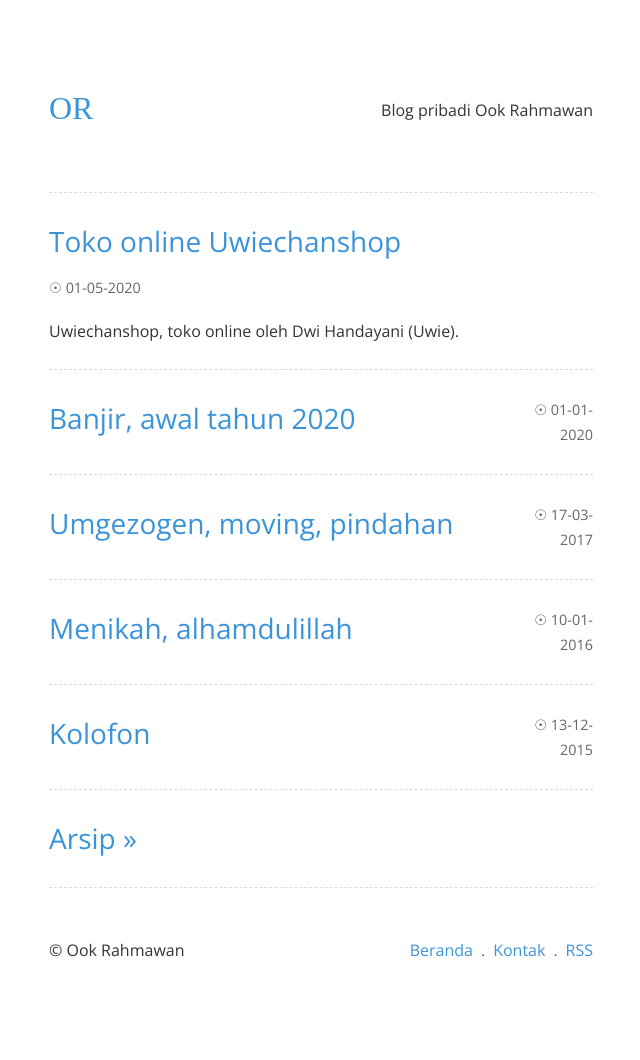
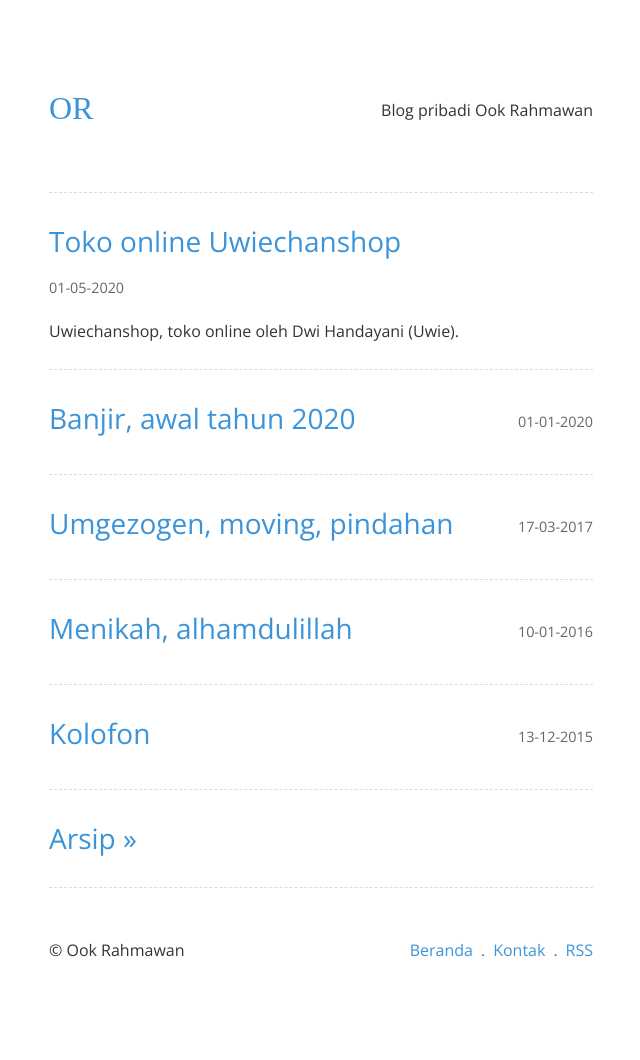
Before and after one commit to krhmwn/krhmwn.github.io, a Jekyll site: the page built from index.html, in a window 1280 px wide. Shown: the whole page, without its empty margins (319-959 px from the left). Built offline with Jekyll 4.4.1, drawn with Linux system fonts in a browser that asks for light colours; some web fonts are replaced.

Commit message:
Update V.1.0.11

```diff
--- a/_includes/titledate.html
+++ b/_includes/titledate.html
@@ -1 +1 @@
-<h2 class="posttitle"><a href="{{ post.url }}">{{ post.title }}</a></h2><time datetime="{{ post.date | date: '%Y-%m-%d' }}">&#9737; {{ post.date | date: "%d-%m-%Y" }}</time>
+<h2 class="posttitle"><a href="{{ post.url }}">{{ post.title }}</a></h2><time datetime="{{ post.date | date: '%Y-%m-%d' }}">{{ post.date | date: "%d-%m-%Y" }}</time>
```
